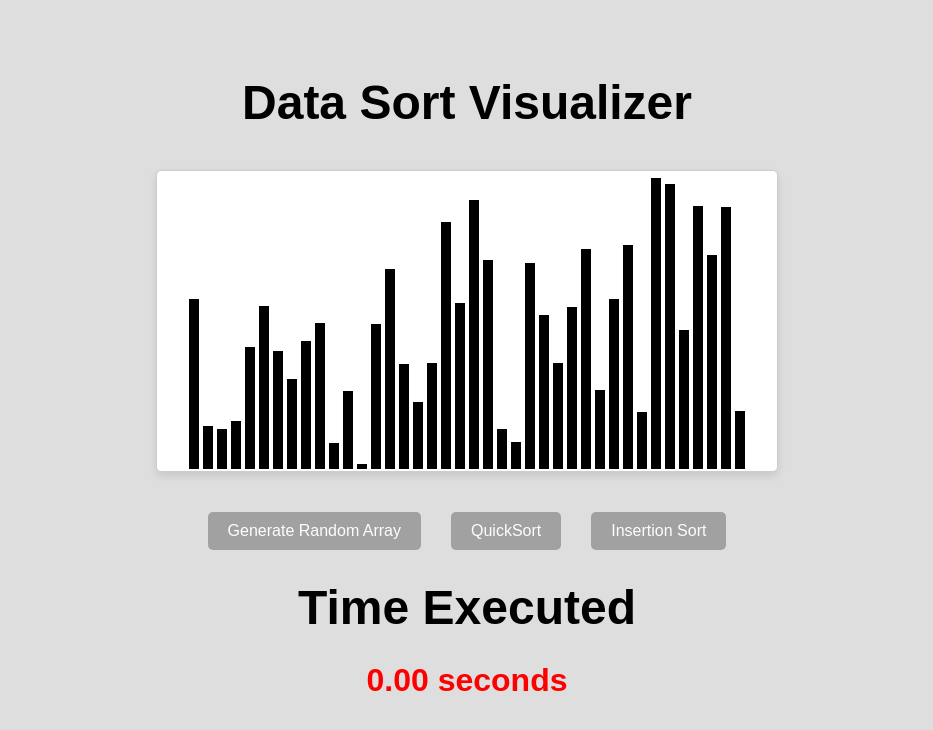
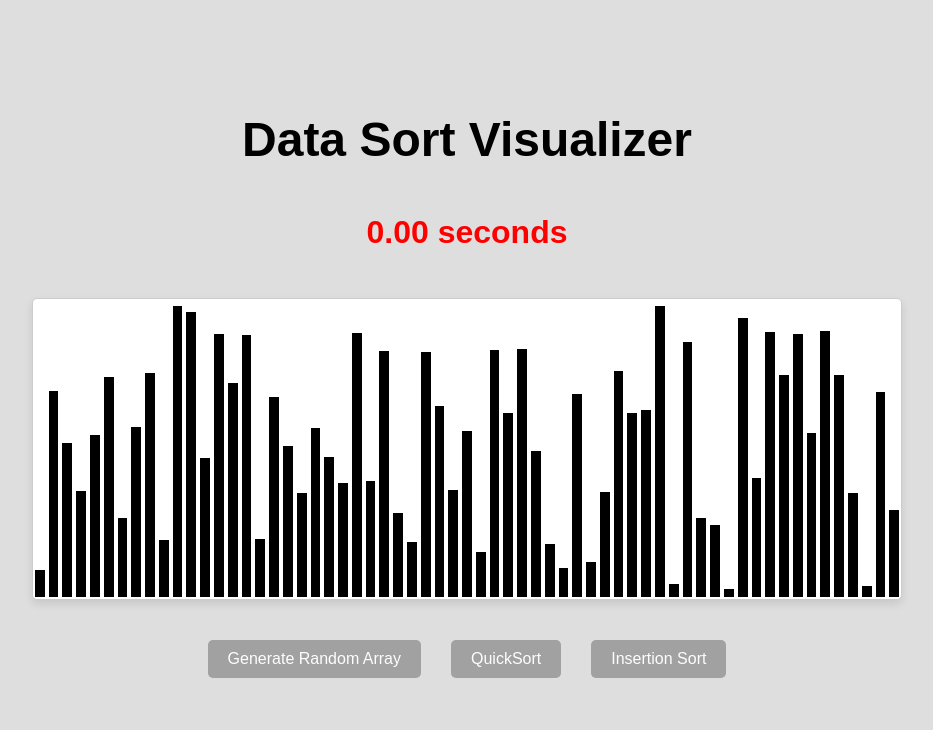
Before and after one commit to rdunetz/sorting-visualizer, a React (Create React App) app: page / in a window 1280 px wide. Shown: the top 730 px of the page, without its empty margins (173-1106 px from the left). Built offline with nearby package versions, Linux system fonts and the light colour scheme.

Commit message:
Polishing up a little

```diff
--- a/src/App.css
+++ b/src/App.css
@@ -12,7 +12,6 @@ body {
   flex-direction: column;
   align-items: center;
   justify-content: center;
-  /* color: white; */
   padding: 20px;
   box-sizing: border-box;
 }
@@ -29,18 +28,12 @@ h1 {
   align-items: flex-end;
   height: 300px;
   margin-bottom: 20px;
-  width: 50%;
+  margin-top: 20px;
+  width: 70%;
   background: #fff;
   border: 1px solid #ccc;
   border-radius: 5px;
   box-shadow: 0 4px 8px rgba(0, 0, 0, 0.1);
-}
-
-.button-group {
-  display: flex;
-  justify-content: center;
-  gap: 10px;
-  margin-top: 20px;
 }
 
 button {
@@ -60,7 +53,6 @@ button:hover {
 
 .timer {
   text-align: center;
-  margin-top: 20px;
 }
 
 .time {
@@ -78,15 +70,3 @@ button:hover {
   gap: 10px;
   margin-top: 10px;
 }
-
-.barHolder {
-  display: flex;
-  justify-content: center;
-  align-items: flex-end;
-  margin-top: 20px;
-  height: 300px;
-}
-
-.timer {
-  margin-top: 20px;
-}
--- a/src/App.js
+++ b/src/App.js
@@ -6,6 +6,7 @@ function App() {
   const [elapsedTime, setElapsedTime] = useState(0);
   const [isSorting, setIsSorting] = useState(false);
 
+  const NUM_BARS = 64;
   const delay = 100;
   const frequency = 200;
   let audioCtx = useRef(null);
@@ -82,7 +83,7 @@ function App() {
     const barHolder = document.getElementById("barHolder");
     barHolder.innerHTML = "";
 
-    for (let i = 1; i < 41; i++) {
+    for (let i = 1; i < NUM_BARS; i++) {
       const bar = document.createElement("div");
       bar.id = `bar_${i}`;
       bar.classList.add("1");
@@ -195,15 +196,14 @@ function App() {
     <div className="App">
       <header className="App-header">
         <h1>Data Sort Visualizer</h1>
+        <div className="timer">
+          <h2 className="time">{elapsedTime.toFixed(2)} seconds</h2>
+        </div>
         <div id="barHolder" className="barHolder"></div>
         <div className="button-group">
           <button onClick={random} disabled={isSorting}>Generate Random Array</button>
           <button onClick={handleQS} disabled={isSorting}>QuickSort</button>
           <button onClick={handleInsertion} disabled={isSorting}>Insertion Sort</button>
-        </div>
-        <div className="timer">
-          <h1>Time Executed</h1>
-          <h2 className="time">{elapsedTime.toFixed(2)} seconds</h2>
         </div>
       </header>
     </div>
```
